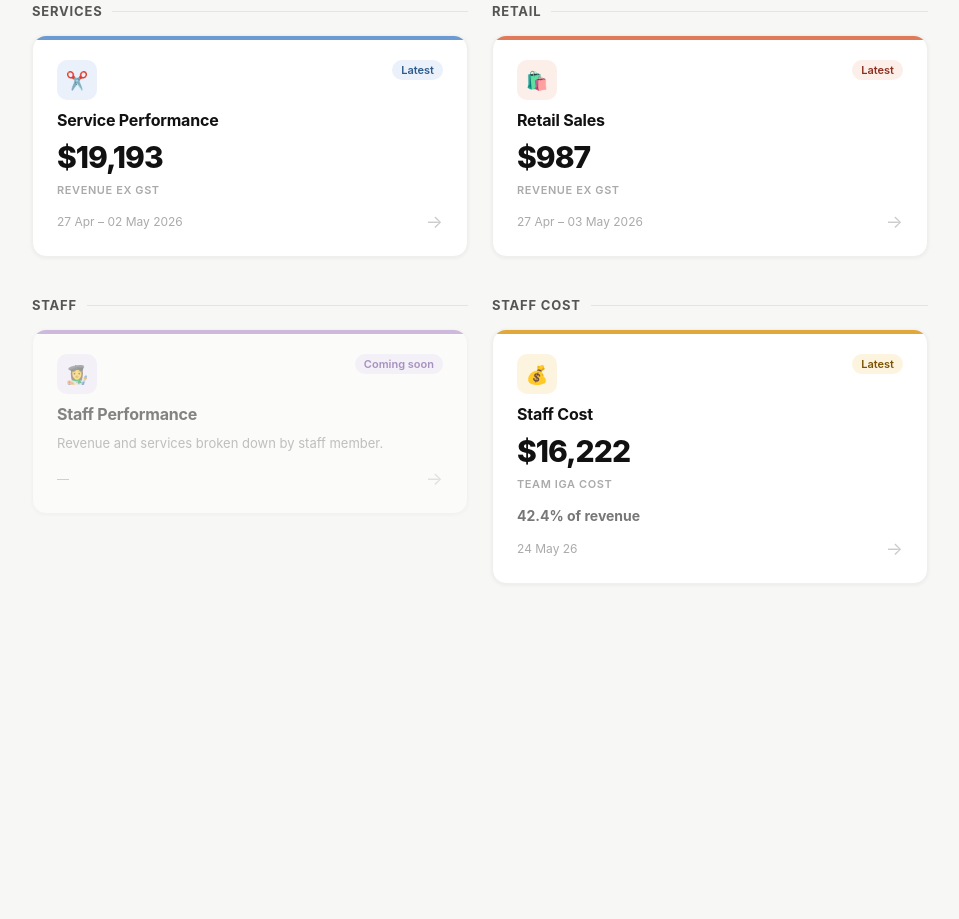
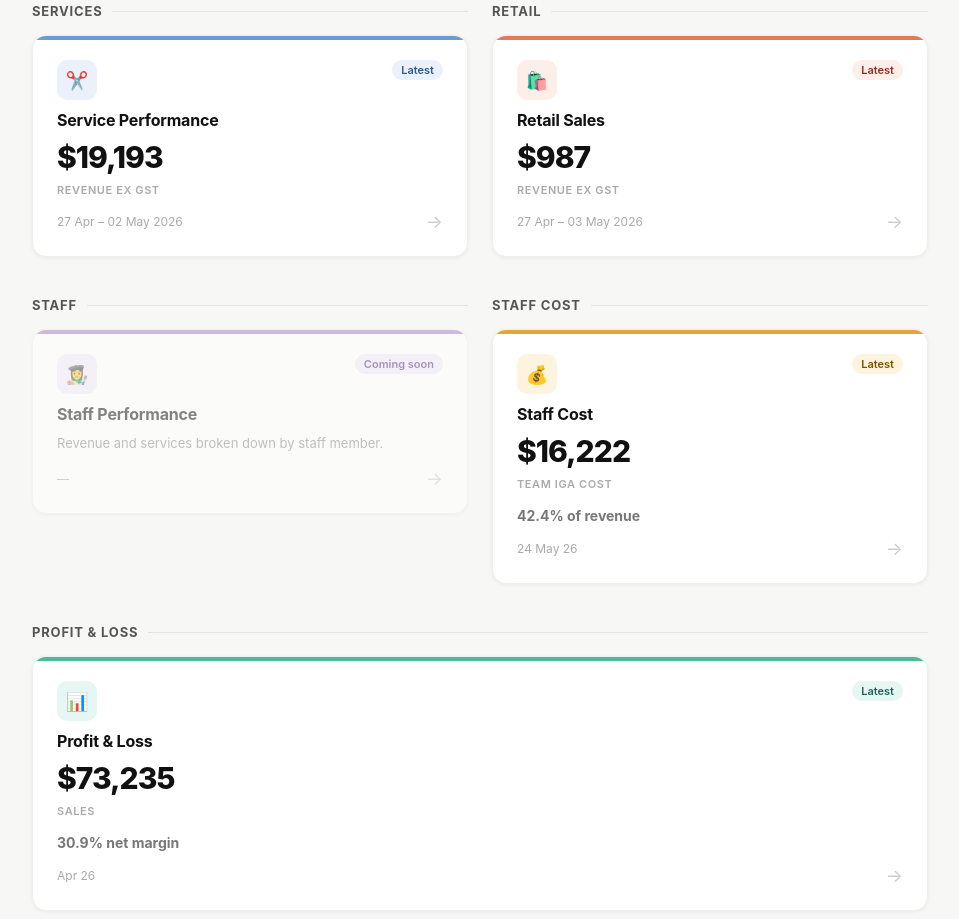
Before and after one commit to soda2485/Dashboard, a plain HTML site: page index.html in a window 1280 px wide. Shown: the part 199-1118 px from the top of the page, without its empty margins (160-1119 px from the left). Before the commit the page ends 871 px from the top, so only its background shows below. Drawn offline with Linux system fonts and the light colour scheme.

Commit message:
index: link P&L dashboard

```diff
--- a/index.html
+++ b/index.html
@@ -258,6 +258,33 @@
 
   </div>
 
+  <!-- Row 3: Profit & Loss -->
+  <div class="section-pair" style="grid-template-columns: 1fr;">
+
+    <div class="section">
+      <div class="section-title">
+        <h3>Profit &amp; Loss</h3>
+        <div class="section-title-line"></div>
+      </div>
+      <a class="card theme-green" id="pl-card" href="PL/pl.html">
+        <div class="card-accent"></div>
+        <div class="card-top">
+          <div class="card-icon">📊</div>
+          <span class="card-badge">Latest</span>
+        </div>
+        <h4>Profit &amp; Loss</h4>
+        <div class="card-revenue" id="pl-sales">—</div>
+        <div class="card-revenue-label">Sales</div>
+        <div class="card-pct" id="pl-margin">— net margin</div>
+        <div class="card-footer">
+          <span class="card-date" id="pl-date">—</span>
+          <span class="card-arrow">→</span>
+        </div>
+      </a>
+    </div>
+
+  </div>
+
 </div>
 
 <script>
@@ -315,6 +342,18 @@
       document.getElementById("staff-date").textContent = p.label;
     })
     .catch(() => {});
+
+  // Dynamically load latest P&L data
+  fetch("PL/summary.json")
+    .then(r => r.json())
+    .then(data => {
+      const p = data.latest;
+      if (!p) return;
+      document.getElementById("pl-sales").textContent = "$" + Math.round(p.sales).toLocaleString("en-AU");
+      document.getElementById("pl-margin").textContent = p.npMargin.toFixed(1) + "% net margin";
+      document.getElementById("pl-date").textContent = p.label;
+    })
+    .catch(() => {});
 </script>
 
 </body>
```
